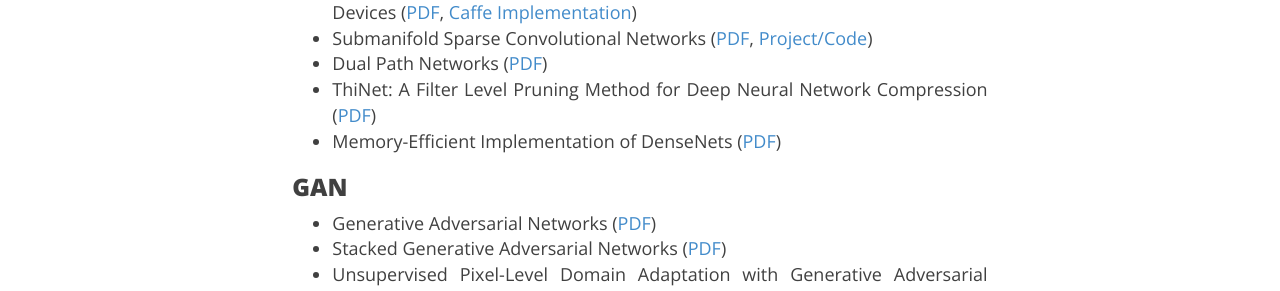
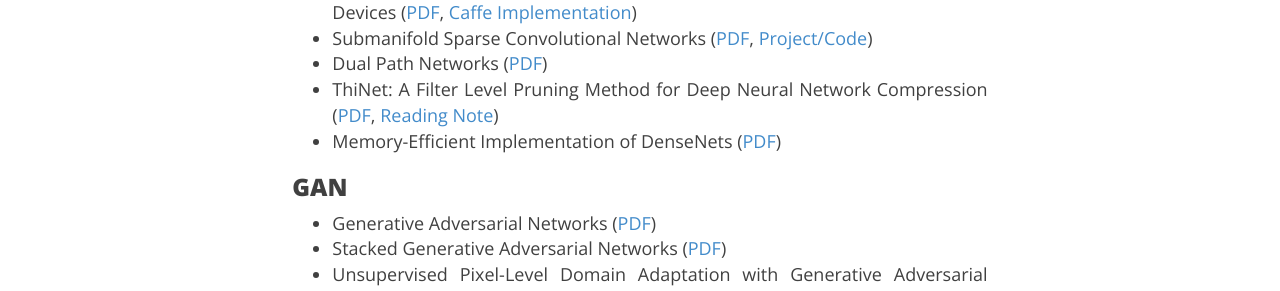
Before and after one commit to joshua19881228/joshua19881228.github.io, a Jekyll site: the page built from _posts/Computer_Vision/2016-08-25-my-jumble-of-computer-vision.md, in a window 1280 px wide and 900 px high, scrolled down 13461 px. Shown: the part 157-448 px from the top of the window. Built offline with Jekyll 4.4.1, drawn with Linux system fonts in a browser that asks for light colours; nearby versions of some CDN libraries; comment, search, counter and statistics services are not loaded.

Commit message:
add reading note link

```diff
--- a/_posts/Computer_Vision/2016-08-25-my-jumble-of-computer-vision.md
+++ b/_posts/Computer_Vision/2016-08-25-my-jumble-of-computer-vision.md
@@ -327,7 +327,7 @@
 * ShuffleNet: An Extremely Efficient Convolutional Neural Network for Mobile Devices ([PDF](https://arxiv.org/abs/1707.01083), [Caffe Implementation](https://github.com/camel007/Caffe-ShuffleNet))
 * Submanifold Sparse Convolutional Networks ([PDF](https://arxiv.org/abs/1706.01307), [Project/Code](https://github.com/facebookresearch/SparseConvNet))
 * Dual Path Networks ([PDF](https://arxiv.org/abs/1707.01629))
-* ThiNet: A Filter Level Pruning Method for Deep Neural Network Compression ([PDF](https://arxiv.org/abs/1707.06342))
+* ThiNet: A Filter Level Pruning Method for Deep Neural Network Compression ([PDF](https://arxiv.org/abs/1707.06342), [Reading Note](https://joshua19881228.github.io/2017-08-03-ThiNet/))
 * Memory-Efficient Implementation of DenseNets ([PDF](https://arxiv.org/abs/1707.06990))
 
 ### GAN ###
```
